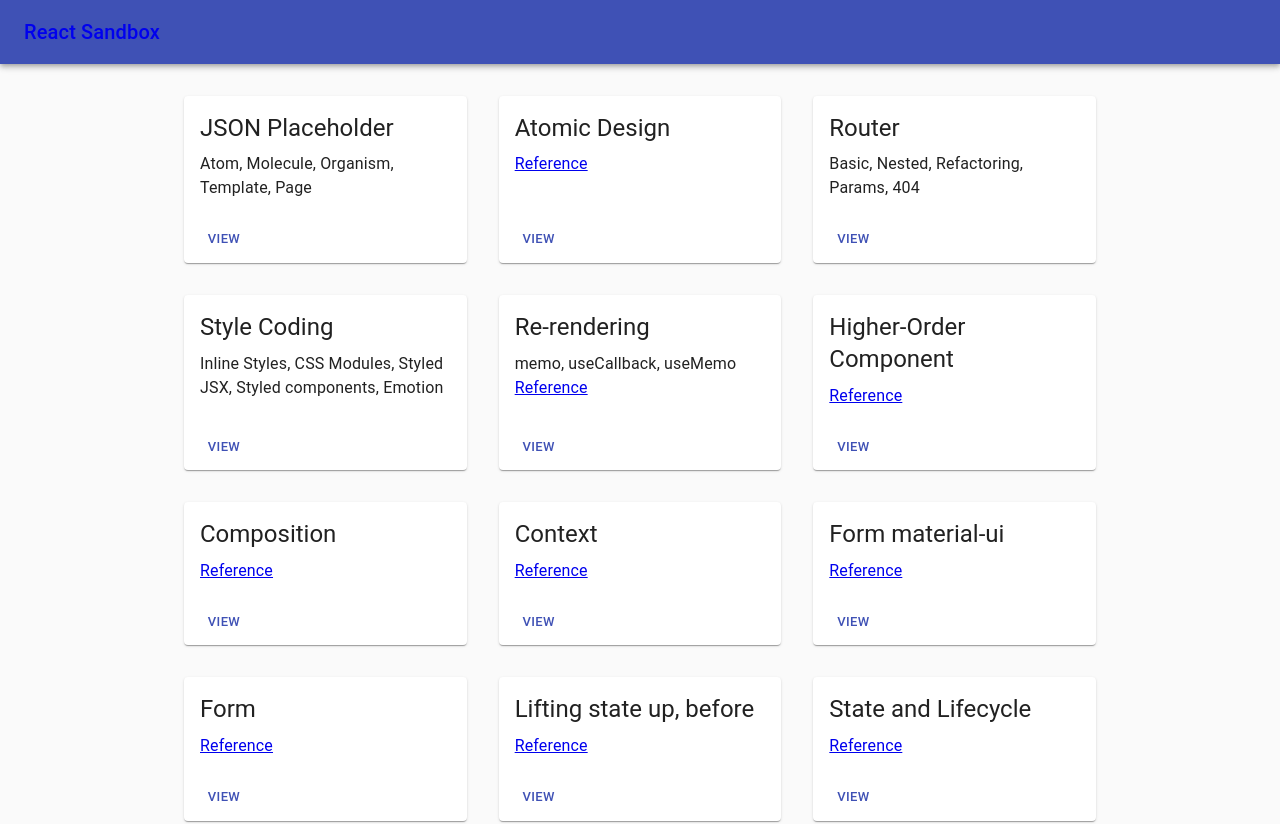
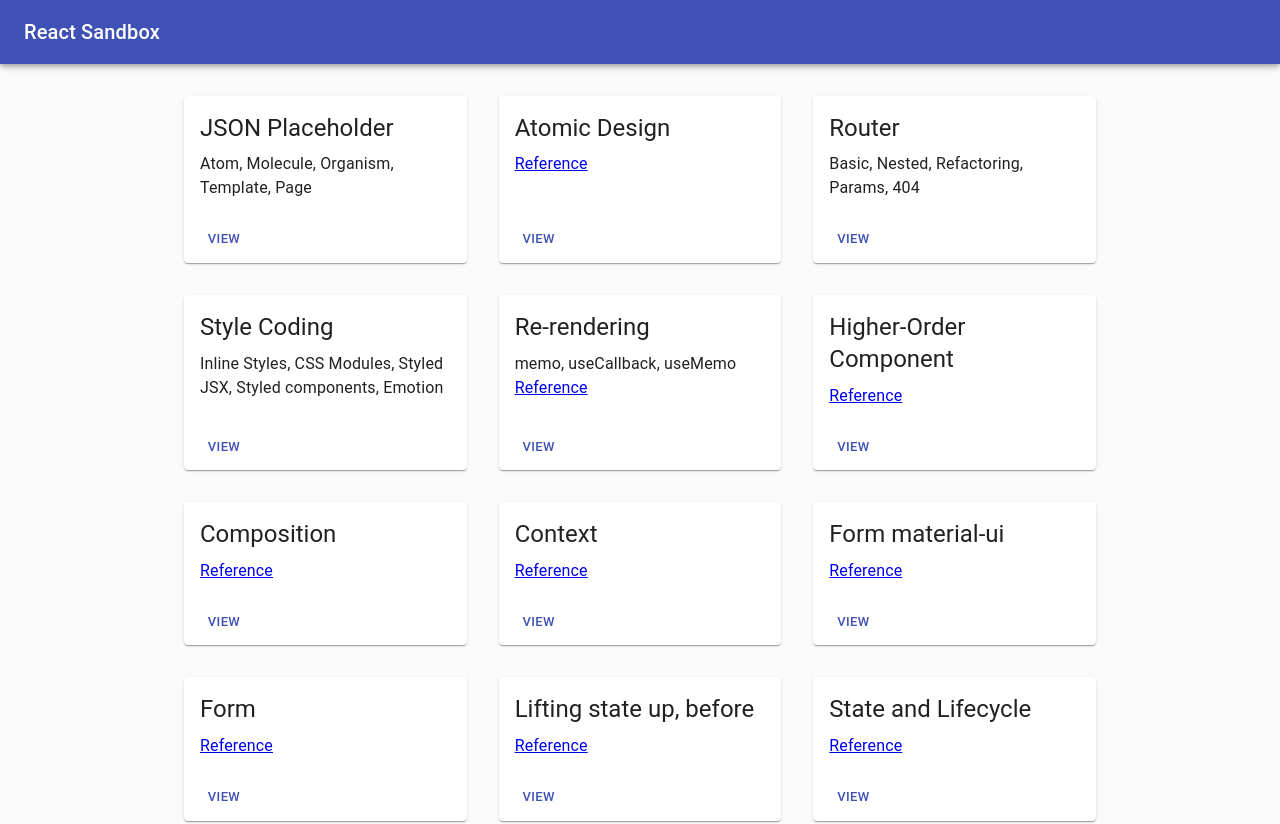
Before and after one commit to tayutaedomo/react-sandbox, a React (Create React App) app: page / in a window 1280 px wide. Shown: the top 824 px of the page. Built offline with nearby package versions, Linux system fonts and the light colour scheme.

Commit message:
fix: Tweak Header

```diff
--- a/src/components/templates/DefaultLayout.jsx
+++ b/src/components/templates/DefaultLayout.jsx
@@ -4,7 +4,7 @@ import CssBaseline from '@material-ui/core/CssBaseline';
 import { makeStyles } from '@material-ui/core/styles';
 import Container from '@material-ui/core/Container';
 
-import Header from '../Header';
+import Header from './Header';
 import Footer from '../Footer';
 
 const useStyles = makeStyles((theme) => ({
--- a/src/components/Header.js
+++ b/src/components/templates/Header.js
@@ -9,7 +9,7 @@ export default function Header() {
     <AppBar position="relative">
       <Toolbar>
         <Typography variant="h6" color="inherit" noWrap>
-          <Link color="initial" href="/">
+          <Link color="inherit" href="/">
             React Sandbox
           </Link>
         </Typography>
```
